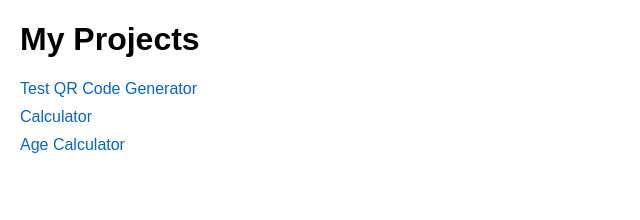
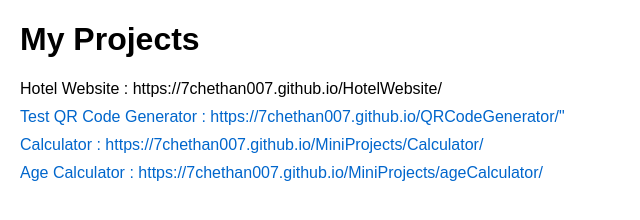
Before and after one commit to 7Chethan007/MiniProjects, a plain HTML site: page index.html in a window 1280 px wide. Shown: the whole page, without its empty margins (0-640 px from the left). Drawn offline with Linux system fonts and the light colour scheme.

Commit message:
Update index.html

```diff
--- a/index.html
+++ b/index.html
@@ -28,9 +28,10 @@
 <body>
     <h1>My Projects</h1>
     <ul>
-        <li><a href="https://7chethan007.github.io/QRCodeGenerator/" target="_blank">Test QR Code Generator</a></li>
-        <li><a href="https://7chethan007.github.io/MiniProjects/Calculator/" target="_blank">Calculator</a></li>
-        <li><a href="https://7chethan007.github.io/MiniProjects/ageCalculator/" target="_blank">Age Calculator</a></li>
+        <li href="https://7chethan007.github.io/HotelWebsite/" target="_blank">Hotel Website : https://7chethan007.github.io/HotelWebsite/ </li>
+        <li><a href="https://7chethan007.github.io/QRCodeGenerator/" target="_blank">Test QR Code Generator : https://7chethan007.github.io/QRCodeGenerator/"</a></li>
+        <li><a href="https://7chethan007.github.io/MiniProjects/Calculator/" target="_blank">Calculator : https://7chethan007.github.io/MiniProjects/Calculator/</a></li>
+        <li><a href="https://7chethan007.github.io/MiniProjects/ageCalculator/" target="_blank">Age Calculator : https://7chethan007.github.io/MiniProjects/ageCalculator/</a></li>
     </ul>
 </body>
 </html>
```
